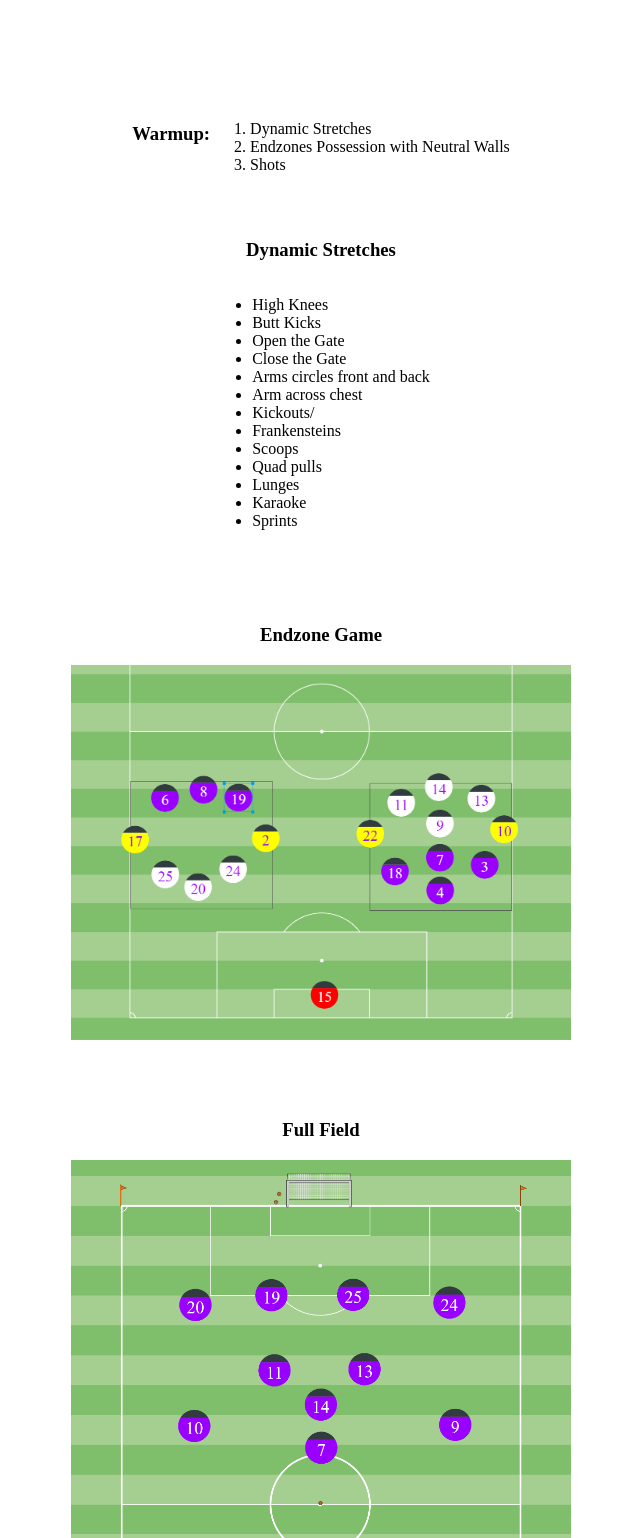
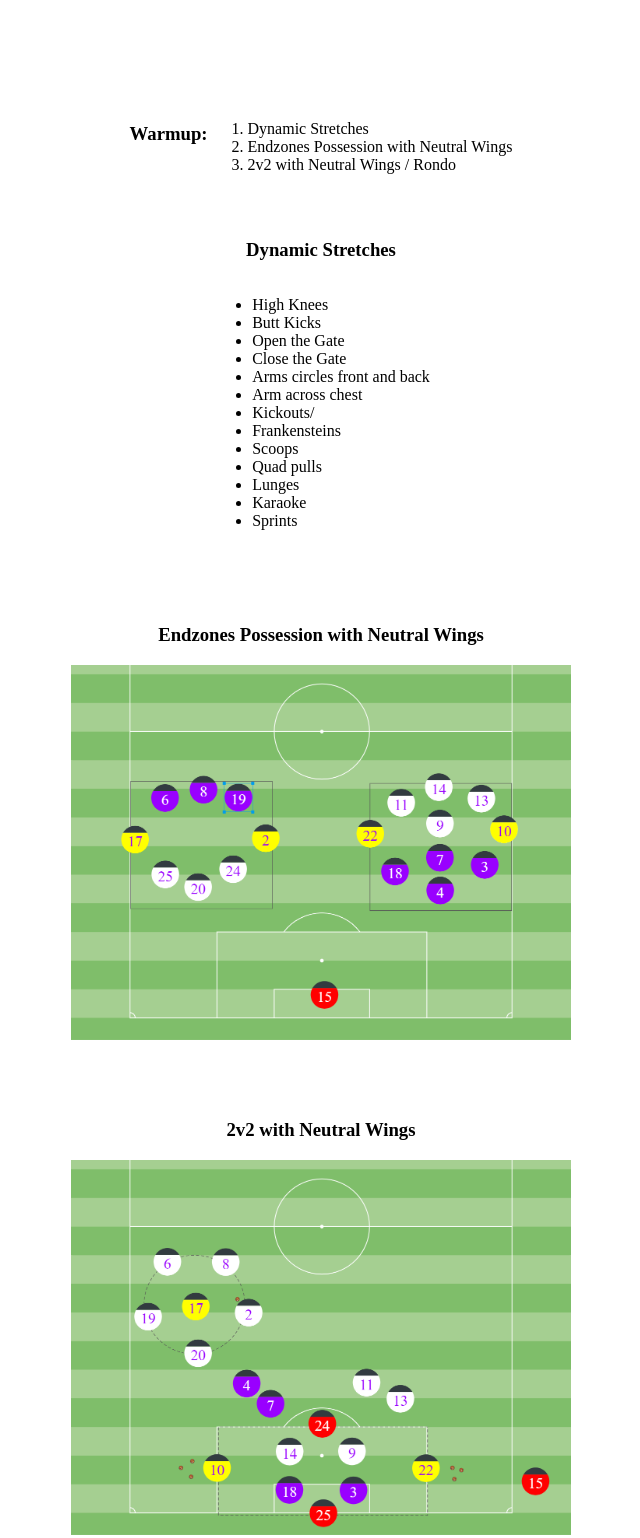
Before and after one commit to strasburgsboyssoccer/home, a plain HTML site: page index.html in a window 1280 px wide. Shown: the part 1640-3178 px from the top of the page, without its empty margins (319-959 px from the left). Drawn offline with Linux system fonts and the light colour scheme.

Commit message:
Update index.html

```diff
--- a/index.html
+++ b/index.html
@@ -129,8 +129,8 @@
         <h3>Warmup:</h3>
         <ol>
             <li>Dynamic Stretches</li>
-            <li>Endzones Possession with Neutral Walls</li>
-            <li>Shots</li>
+            <li>Endzones Possession with Neutral Wings</li>
+            <li>2v2 with Neutral Wings / Rondo</li>
         </ol>
       </div>
       <div class="activity">
@@ -155,22 +155,19 @@
       </div>
 
       <div class="activity">
-        <h3>Endzone Game</h3>
+        <h3>Endzones Possession with Neutral Wings</h3>
         <div class="container">
             <img src="endzone.png" alt="endzone game">
         </div>
       </div>
 
       <div class="activity">
-        <h3>Full Field</h3>
+        <h3>2v2 with Neutral Wings</h3>
         <div class="container">
-            <img src="fullfield.png" alt="fullfield">
+            <img src="Shots.png" alt="shots">
         </div>
       </div>
 
-      <div class="activity">
-        <h3>Cool Down</h3>
-      </div>
     </div>
 
 
```
